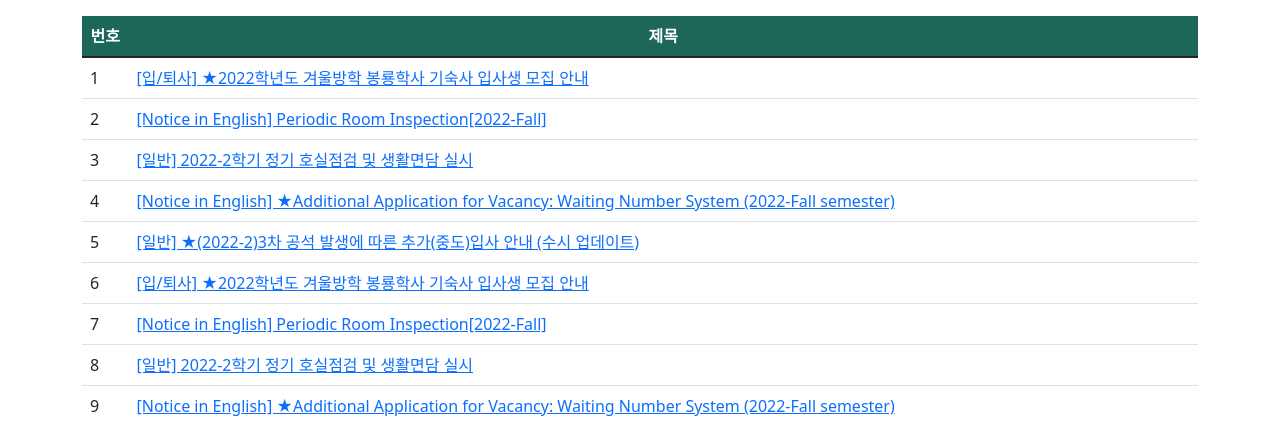
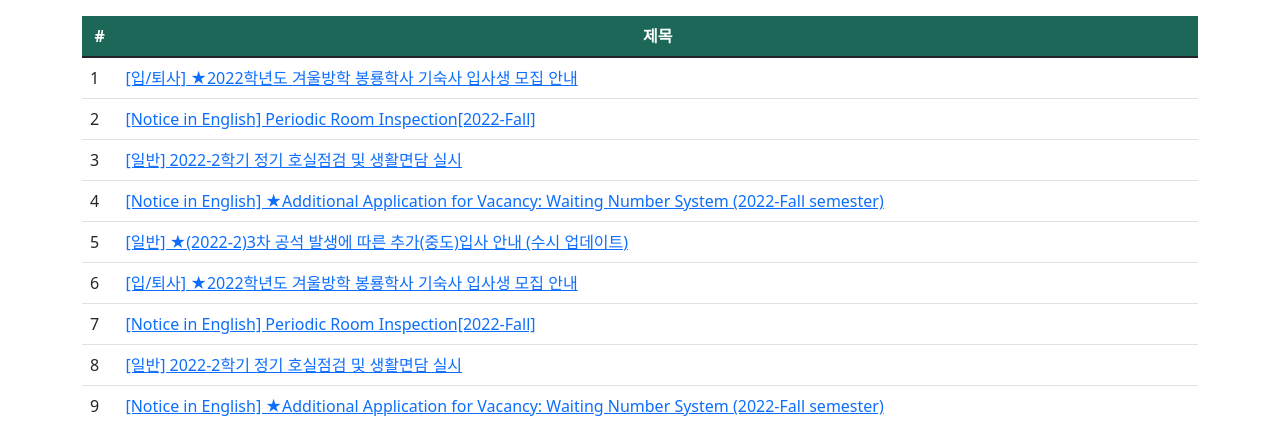
Before and after one commit to jungjh404/RED-orm, a Django app: page /dorms/ in a window 1280 px wide. Shown: the part 57-483 px from the top of the page. Run offline with Django 4.2, Linux system fonts and the light colour scheme; data comes from the database, SQL or seed files in the repository; some libraries are stand-ins or nearby versions.

Commit message:
Update context_list.html

```diff
--- a/my_dorms/templates/dorms/context_list.html
+++ b/my_dorms/templates/dorms/context_list.html
@@ -21,7 +21,7 @@
         <table class="table">
             <thead>
             <tr class="table-success" >
-                <th style="text-align: center; color: white; background-color: #1c6758;" >번호</th>
+                <th style="text-align: center; color: white; background-color: #1c6758;" >#</th>
                 <th style="text-align: center; color: white;background-color: #1c6758;" >제목</th>
 
             </tr>
```
